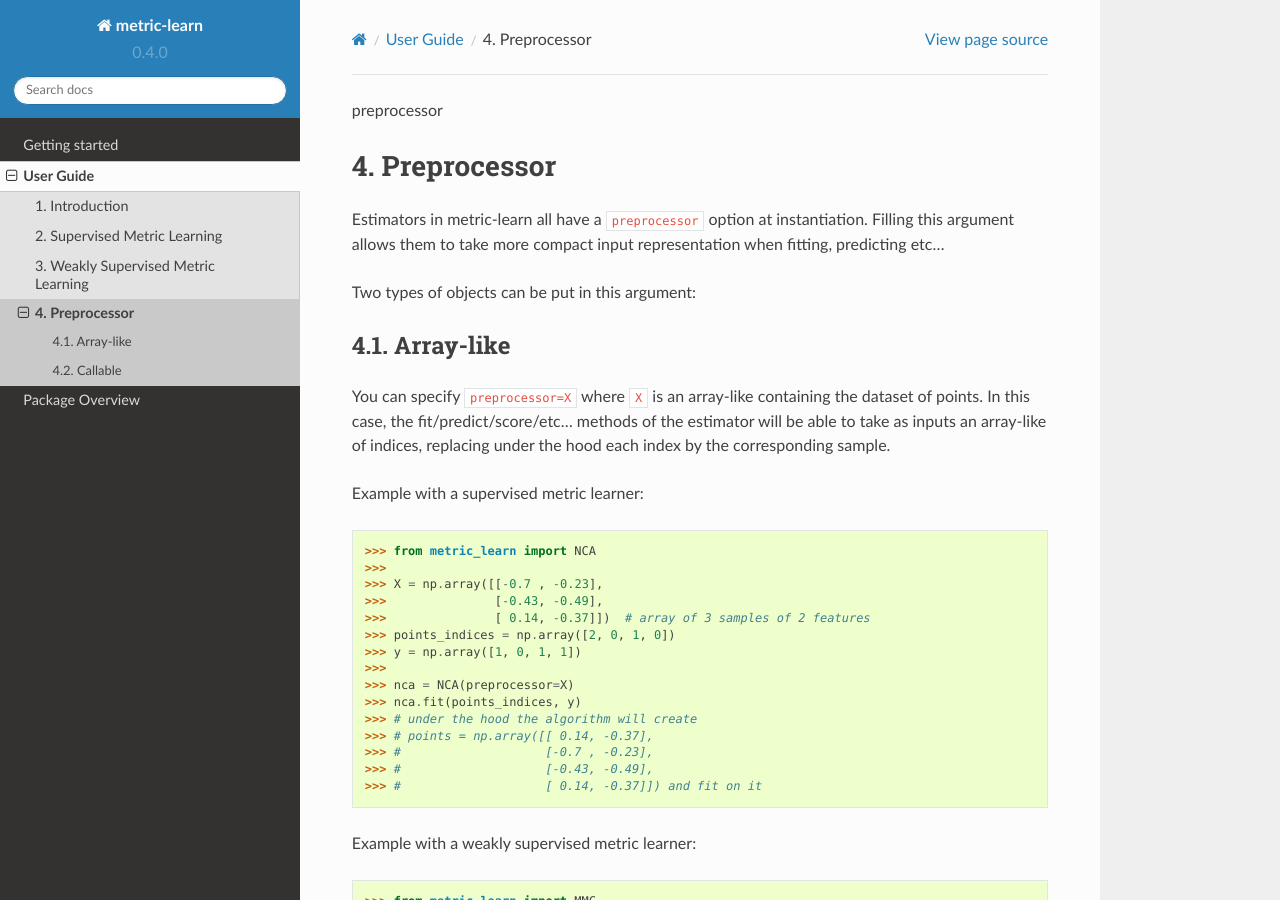
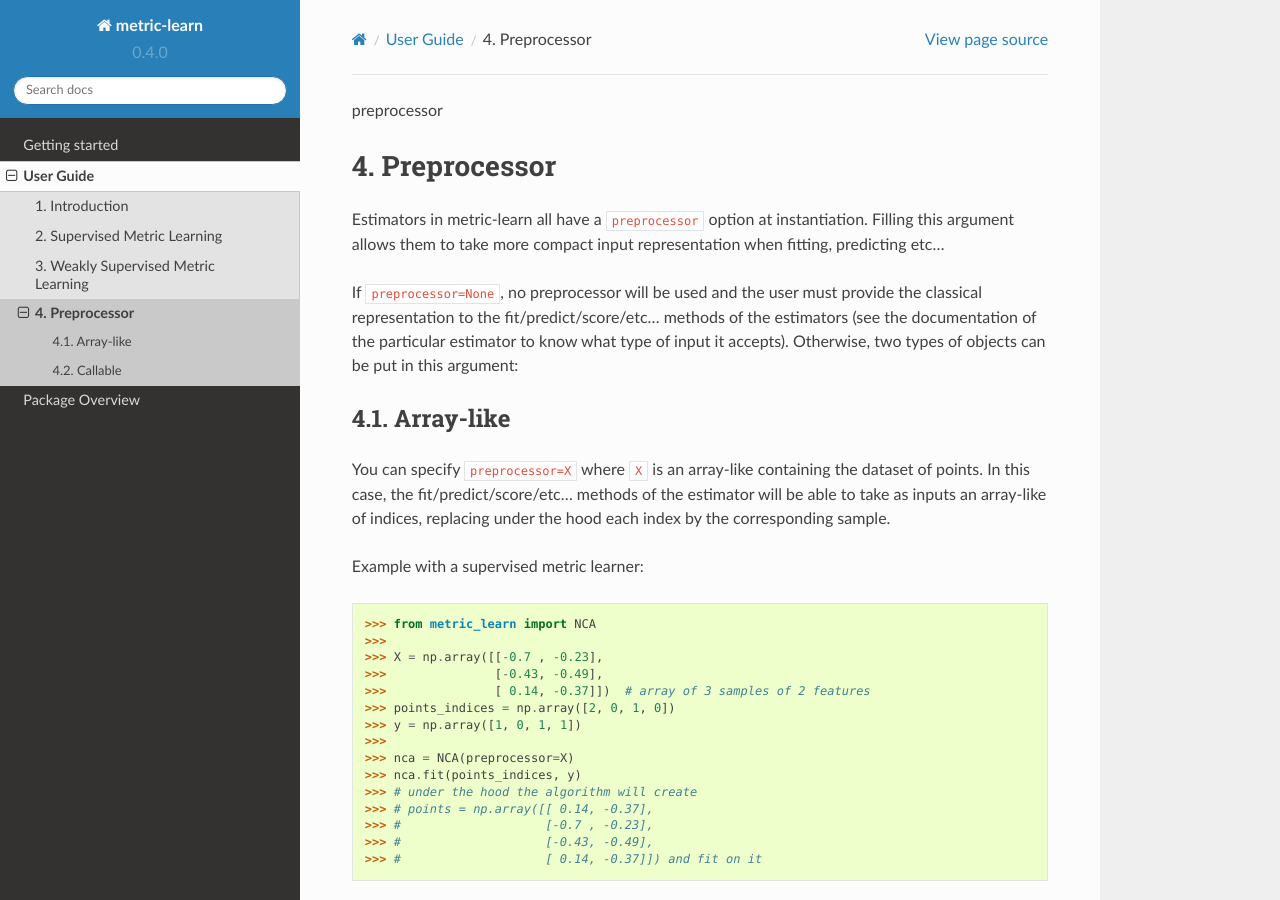
Before and after one commit to scikit-learn-contrib/metric-learn, a Sphinx documentation site: the page built from doc/preprocessor.rst, in a window 1280 px wide and 900 px high. Built offline with Sphinx 7.4.7 and the Read the Docs theme 2.0.0, drawn with Linux system fonts in a browser that asks for light colours; pages that are not in the unit, such as notebooks, are missing from menus.

Commit message:
explain what happens when preprocessor=None

```diff
--- a/doc/preprocessor.rst
+++ b/doc/preprocessor.rst
@@ -8,7 +8,11 @@ Estimators in metric-learn all have a ``preprocessor`` option at instantiation.
 Filling this argument allows them to take more compact input representation
 when fitting, predicting etc...
 
-Two types of objects can be put in this argument:
+If ``preprocessor=None``, no preprocessor will be used and the user must
+provide the classical representation to the fit/predict/score/etc... methods of
+the estimators (see the documentation of the particular estimator to know what
+type of input it accepts). Otherwise, two types of objects can be put in this
+argument:
 
 Array-like
 ----------
```
